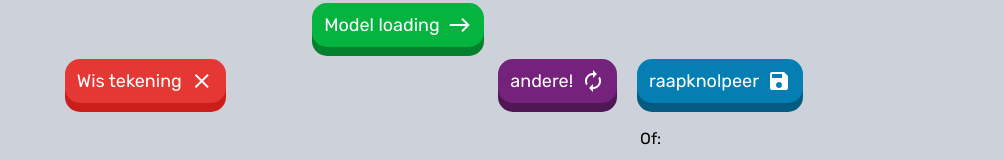
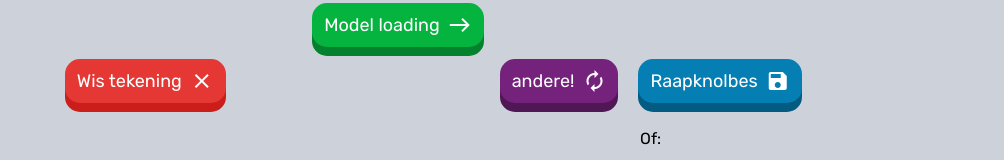
Before and after one commit to finlaydegrauwe/veggie_ml, a React (Create React App) app: page / in a window 1280 px wide. Shown: the part 637-797 px from the top of the page, without its empty margins (242-1246 px from the left). Built offline with nearby package versions, Linux system fonts and the light colour scheme; a web font is replaced by a local one.

Commit message:
groentjes

```diff
--- a/src/components/groentesaver.jsx
+++ b/src/components/groentesaver.jsx
@@ -1,21 +1,35 @@
-import React, {useState} from "react";
+import React, { useState } from "react";
 import Button from "./button";
 
-const strings = [
+const stringsBegin = [
   "wortel",
   "knol",
   "bei",
   "bes",
   "peer",
   "spaghetti",
-  "raap"
+  "raap",
+];
+
+const stringsEnd = [
+  "wortel",
+  "knol",
+  "bei",
+  "bes",
+  "peer",
+  "raap",
 ];
 
 export default function GroenteSaver() {
   const [groenteNaam, setgroenteNaam] = useState(willeKeurigeGroente());
 
   function willeKeurigeGroente() {
-      return strings[Math.floor(Math.random() * strings.length)]+strings[Math.floor(Math.random() * strings.length)]+strings[Math.floor(Math.random() * strings.length)];
+    let groentje =
+      stringsBegin[Math.floor(Math.random() * stringsBegin.length)] +
+      stringsBegin[Math.floor(Math.random() * stringsBegin.length)] +
+      stringsEnd[Math.floor(Math.random() * stringsEnd.length)];
+    groentje = groentje.charAt(0).toUpperCase() + groentje.slice(1);
+    return groentje;
   }
 
   return (
@@ -33,7 +47,6 @@ export default function GroenteSaver() {
       </div>
       <p>Of:</p>
       <div className="flex-row">
-
         <input type="text" name="name" />
         <Button title="Opslaan" icon="save" color="blue" />
       </div>
```
Lines whose indentation alone changed are shown as unchanged.
